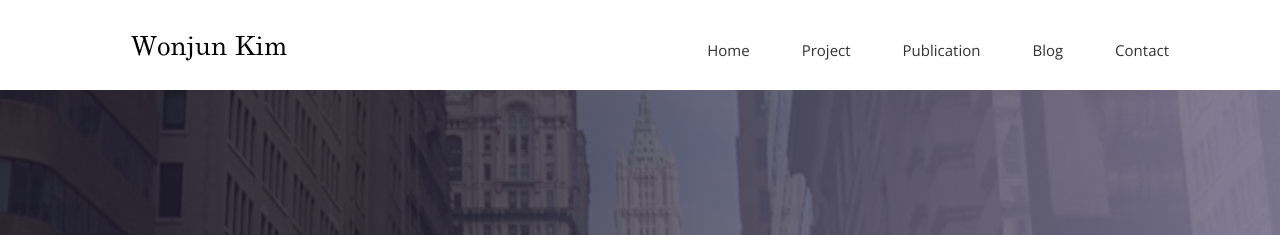
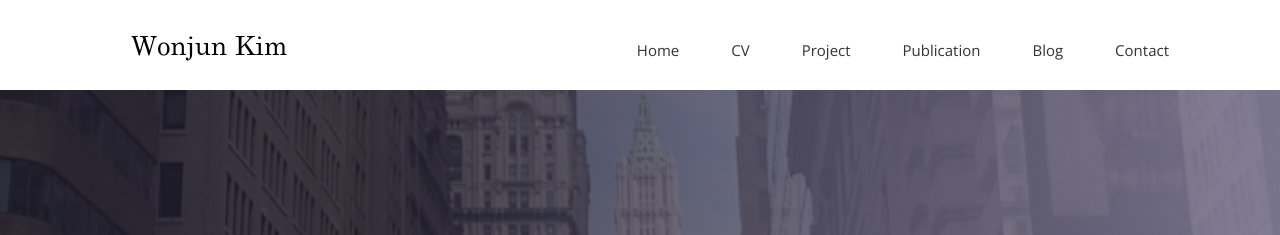
Before and after one commit to rkpg1/rkpg1.github.io, a Jekyll site: the page built from project.html, in a window 1280 px wide and 1400 px high. Shown: the top 235 px of the window. Built offline with Jekyll 4.4.1, drawn with Linux system fonts in a browser that asks for light colours; nearby versions of some CDN libraries; some web fonts are replaced.

Commit message:
2024-10-11-4

```diff
--- a/_includes/footer.html
+++ b/_includes/footer.html
@@ -6,6 +6,7 @@
         <div class="footer-manu">
           <ul>
             <li><a href="{{ site.baseurl }}/">Home</a></li>
+	    <li><a href="{{ site.baseurl }}/cv">CV</a></li>
             <li><a href="{{ site.baseurl }}/project">Project</a></li>
 	    <li><a href="{{ site.baseurl }}/publication">Publication</a></li>
             <li><a href="{{ site.baseurl }}/blog">Blog</a></li>
--- a/_includes/head.html
+++ b/_includes/head.html
@@ -15,6 +15,7 @@
 <link rel="stylesheet" href="{{ site.baseurl }}/css/animate.css" />
 <link rel="stylesheet" href="{{ site.baseurl }}/css/responsive.css" />
 <link rel="stylesheet" href="{{ site.baseurl }}/css/syntax.css" />
+<link rel="icon" href="/apple-touch-icon.png" />
 
 <!-- Js -->
 <script src="//ajax.googleapis.com/ajax/libs/jquery/1.10.2/jquery.min.js"></script>
--- a/_includes/header.html
+++ b/_includes/header.html
@@ -22,6 +22,7 @@
             <div class="collapse navbar-collapse" id="bs-example-navbar-collapse-1">
               <ul class="nav navbar-nav navbar-right">
                 <li><a href="{{ site.baseurl }}/">Home</a></li>
+		<li><a href="{{ site.baseurl }}/cv">CV</a></li>
                 <li><a href="{{ site.baseurl }}/project">Project</a></li>
 		<li><a href="{{ site.baseurl }}/publication">Publication</a></li>
                 <li><a href="{{ site.baseurl }}/blog">Blog</a></li>
--- a/index.html
+++ b/index.html
@@ -19,6 +19,7 @@
 <link rel="stylesheet" href="/css/animate.css" />
 <link rel="stylesheet" href="/css/responsive.css" />
 <link rel="stylesheet" href="/css/syntax.css" />
+<link rel="icon" href="/apple-touch-icon.png" />
 
 <!-- Js -->
 <script src="//ajax.googleapis.com/ajax/libs/jquery/1.10.2/jquery.min.js"></script>
@@ -72,6 +73,7 @@
             <div class="collapse navbar-collapse" id="bs-example-navbar-collapse-1">
               <ul class="nav navbar-nav navbar-right">
                 <li><a href="/">Home</a></li>
+		<li><a href="/cv">CV</a></li>
                 <li><a href="/project">Project</a></li>
 		<li><a href="/publication">Publication</a></li>
                 <li><a href="/blog">Blog</a></li>
@@ -330,6 +332,7 @@
         <div class="footer-manu">
           <ul>
             <li><a href="/">Home</a></li>
+	    <li><a href="/cv">CV</a></li>
             <li><a href="/project">Project</a></li>
 	    <li><a href="/publication">Publication</a></li>
             <li><a href="/blog">Blog</a></li>
--- a/project.html
+++ b/project.html
@@ -36,7 +36,7 @@ permalink: /project/
                     <a href="/project/3">
                       <img src="{{ site.baseurl }}/img/portfolio/work3.jpg" alt="">
                       <div class="overly">
-                          <h2>Minimum Connecting Time</h2>
+                          <h2></br></br></br>Minimum Connecting Time</h2>
                           <p>Analysis of MCT at Megahub Airports</br>2023 September - December</p>
                       </div>
                     </a>
@@ -45,7 +45,7 @@ permalink: /project/
                     <a href="/project/2">
                       <img src="{{ site.baseurl }}/img/portfolio/work2.jpg" alt="">
                       <div class="overly">
-                          <h2>Fine Dusts</h2>
+                          <h2></br></br></br>Fine Dusts</h2>
                           <p>Relationship with local variables</br>2023 September - October</p>
                       </div>
                     </a>
@@ -54,7 +54,7 @@ permalink: /project/
                     <a href="/project/1">
                       <img src="{{ site.baseurl }}/img/portfolio/work1.jpg" alt="">
                       <div class="overly">
-                          <h2>Hate Comments</h2>
+                          <h2></br></br></br>Hate Comments</h2>
                           <p>Comment length related to emotions</br>2022 April - June</p>
                       </div>
                     </a>
--- a/publication.html
+++ b/publication.html
@@ -29,7 +29,7 @@ permalink: /publication/
                     <a href="http://www.rne.or.kr/gnuboard5/bbs/board.php?bo_table=teen_journal">
                       <img src="{{ site.baseurl }}/img/portfolio/publication.jpg" alt="">
                       <div class="overly">
-                          <h2>The Journal of Youths in</br>Scientific Research, Vol. 5</h2>
+                          <h2></br></br></br>The Journal of Youths in</br>Scientific Research, Vol. 5</h2>
                           <p>Research on Generation of Adversarial</br>Examples using Open Source Library</br>(p. 245 - 264)</br></br>For direct download, click <a href="http://www.rne.or.kr/file/JYSR_vol5_2020.zip"><b><u>Here</u></b></a></p>
                       </div>
                     </a>
```
Also changed, not shown: apple-touch-icon.png (added).
